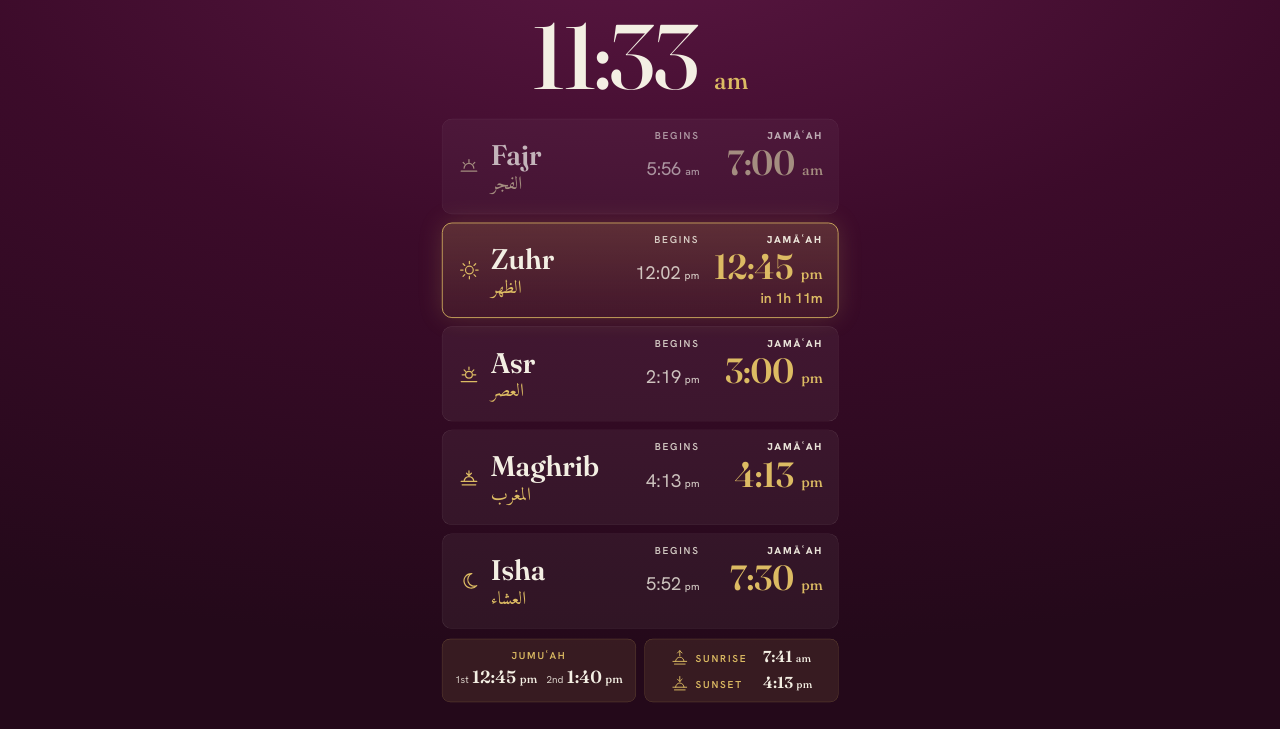
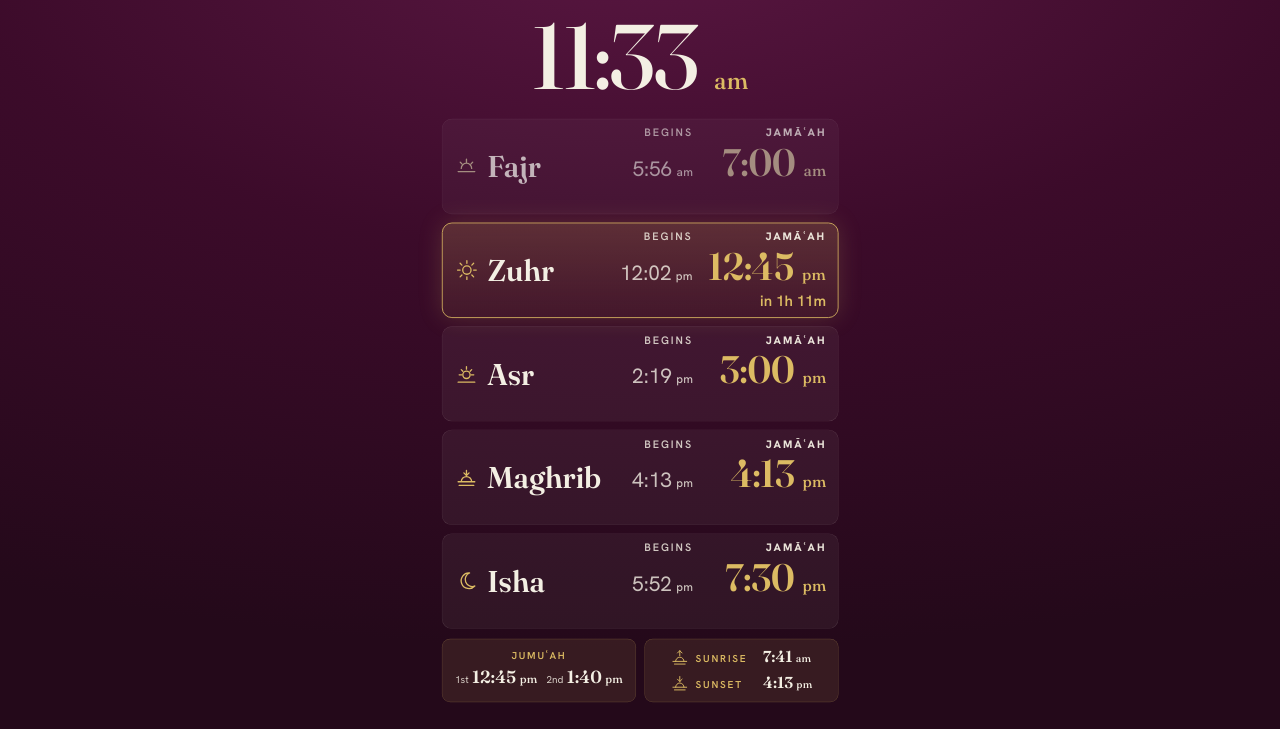
Before and after one commit to yameenbux/Taiyabah-Mosque-Interactive-Screens, a website: page timetablevertical.html in a window 1280 px wide. Shown: the part 71-800 px from the top of the page. Drawn offline with Linux system fonts and the light colour scheme.

Commit message:
Timetable: drop the Arabic prayer names, enlarge what remains
The masjid asked for the English names alone. Width, not height, limits
the name and the jamaah time (Maghrib and a midsummer 10:45 pm nearly fill
a landscape card), so those grow a little and Begins, labels, icons and
the countdown grow more. Checked at the widest text each line must hold.

Co-Authored-By: Claude Opus 5.5 <noreply@anthropic.com>
Claude-Session: https://claude.ai/code/session_01U5zPpiU2Ai19wg5wE3gQzq

```diff
--- a/src/timetable/screen.css
+++ b/src/timetable/screen.css
@@ -22,7 +22,6 @@
 .card .ic{width:56px;height:56px;flex:none;color:var(--goldb)}
 .card .who{display:flex;flex-direction:column;align-items:center;margin-top:16px}
 .card .nm{font-family:var(--serif);font-size:76px;font-weight:600;line-height:88px;height:88px;white-space:nowrap}
-.card .ar{color:var(--goldb);font-size:50px;line-height:64px;height:64px}
 .card .k{font-size:19px;line-height:24px;height:24px;letter-spacing:.24em;color:var(--cream-55);font-weight:600;text-transform:uppercase}
 .card .bk{margin-top:auto;display:flex;flex-direction:column;align-items:center}
 .card .b{font-size:50px;line-height:64px;height:64px;color:var(--cream-80);white-space:nowrap}
@@ -70,7 +69,6 @@ body.portrait .card{display:grid;grid-template-columns:56px minmax(0,1fr) 196px
 body.portrait .card .ic{grid-column:1;grid-row:1/4;align-self:center}
 body.portrait .card .who{grid-column:2;grid-row:1/4;align-self:center;margin:0;align-items:flex-start}
 body.portrait .card .nm{font-size:68px;line-height:80px;height:80px}
-body.portrait .card .ar{font-size:44px;line-height:56px;height:56px}
 body.portrait .card .bk,body.portrait .card .jk{display:contents}
 body.portrait .card .k{grid-row:1;text-align:right;height:auto}
 body.portrait .card .bk .k{grid-column:3}
@@ -131,3 +129,26 @@ body.portrait .card .j.two .ampm{font-size:.62em}
 .logo{height:152px}
 body.portrait .hdr{top:40px;height:124px}
 body.portrait .logo{height:124px}
+
+/* ---- no Arabic names (18 Nov, the masjid's request) ----
+   The English name stands alone, and the room it leaves goes to the rest.
+   Width, not height, limits the name and the jamāʿah time: "Maghrib" and a
+   midsummer "10:45 pm" each nearly fill a landscape card, so those two grow
+   only a little; the begin time, labels, icon and countdown grow more. */
+.card{padding:36px 10px 32px}
+.card .ic{width:72px;height:72px}
+.card .nm{font-size:82px;line-height:96px;height:96px}
+.card .k{font-size:28px;line-height:34px;height:34px}
+.card .b{font-size:64px;line-height:76px;height:76px}
+.card .j{font-size:96px;line-height:120px;height:120px}
+.card .j.two{font-size:48px;line-height:58px}
+.card .cd{font-size:40px;line-height:50px;height:50px}
+
+body.portrait .card{grid-template-columns:56px minmax(0,1fr) 184px 296px;grid-template-rows:36px 110px 48px;padding:0 28px}
+body.portrait .card .ic{width:60px;height:60px}
+body.portrait .card .nm{font-size:72px;line-height:88px;height:88px}
+body.portrait .card .k{font-size:26px;line-height:36px}
+body.portrait .card .b{font-size:50px}
+body.portrait .card .j{font-size:92px}
+body.portrait .card .j.two{font-size:44px}
+body.portrait .card .cd{font-size:36px;line-height:48px;height:48px}
--- a/src/timetable/screen.js
+++ b/src/timetable/screen.js
@@ -4,7 +4,7 @@
  *
  * Every card has the same parts in the same order, so that each line sits
  * at the same height across all five (or in the same column down all five
- * rows in portrait): icon, name, Arabic name, Begins, Jamāʿah, and a
+ * rows in portrait): icon, name, Begins, Jamāʿah, and a
  * countdown line that is empty except on the card whose jamāʿah is next. */
 "use strict";
 (function () {
@@ -36,7 +36,7 @@
       ? '<div class="j two"><div><span class="lab">1st</span>' + fmtTime(rec.jummah.first) + '</div><div><span class="lab">2nd</span>' + fmtTime(rec.jummah.second) + "</div></div>"
       : '<div class="j">' + fmtTime(rec.jamaat[slot.key]) + "</div>";
     return '<div class="' + cls + '">' + icon(slot.key) +
-      '<div class="who"><div class="nm">' + nameHTML(slot.en) + '</div><div class="ar" lang="ar">' + slot.ar + "</div></div>" +
+      '<div class="who"><div class="nm">' + nameHTML(slot.en) + "</div></div>" +
       '<div class="bk"><div class="k">Begins</div><div class="b">' + fmtTime(rec.begins[slot.key]) + "</div></div>" +
       '<div class="jk"><div class="k">Jamāʿah</div>' + jam + '<div class="cd">' + (isNext ? countdown : "") + "</div></div>" +
       "</div>";
--- a/timetablevertical.html
+++ b/timetablevertical.html
@@ -101,7 +101,6 @@ body.portrait #clock{top:200px;font-size:170px}
 .card .ic{width:56px;height:56px;flex:none;color:var(--goldb)}
 .card .who{display:flex;flex-direction:column;align-items:center;margin-top:16px}
 .card .nm{font-family:var(--serif);font-size:76px;font-weight:600;line-height:88px;height:88px;white-space:nowrap}
-.card .ar{color:var(--goldb);font-size:50px;line-height:64px;height:64px}
 .card .k{font-size:19px;line-height:24px;height:24px;letter-spacing:.24em;color:var(--cream-55);font-weight:600;text-transform:uppercase}
 .card .bk{margin-top:auto;display:flex;flex-direction:column;align-items:center}
 .card .b{font-size:50px;line-height:64px;height:64px;color:var(--cream-80);white-space:nowrap}
@@ -149,7 +148,6 @@ body.portrait .card{display:grid;grid-template-columns:56px minmax(0,1fr) 196px
 body.portrait .card .ic{grid-column:1;grid-row:1/4;align-self:center}
 body.portrait .card .who{grid-column:2;grid-row:1/4;align-self:center;margin:0;align-items:flex-start}
 body.portrait .card .nm{font-size:68px;line-height:80px;height:80px}
-body.portrait .card .ar{font-size:44px;line-height:56px;height:56px}
 body.portrait .card .bk,body.portrait .card .jk{display:contents}
 body.portrait .card .k{grid-row:1;text-align:right;height:auto}
 body.portrait .card .bk .k{grid-column:3}
@@ -210,6 +208,29 @@ body.portrait .card .j.two .ampm{font-size:.62em}
 .logo{height:152px}
 body.portrait .hdr{top:40px;height:124px}
 body.portrait .logo{height:124px}
+
+/* ---- no Arabic names (18 Nov, the masjid's request) ----
+   The English name stands alone, and the room it leaves goes to the rest.
+   Width, not height, limits the name and the jamāʿah time: "Maghrib" and a
+   midsummer "10:45 pm" each nearly fill a landscape card, so those two grow
+   only a little; the begin time, labels, icon and countdown grow more. */
+.card{padding:36px 10px 32px}
+.card .ic{width:72px;height:72px}
+.card .nm{font-size:82px;line-height:96px;height:96px}
+.card .k{font-size:28px;line-height:34px;height:34px}
+.card .b{font-size:64px;line-height:76px;height:76px}
+.card .j{font-size:96px;line-height:120px;height:120px}
+.card .j.two{font-size:48px;line-height:58px}
+.card .cd{font-size:40px;line-height:50px;height:50px}
+
+body.portrait .card{grid-template-columns:56px minmax(0,1fr) 184px 296px;grid-template-rows:36px 110px 48px;padding:0 28px}
+body.portrait .card .ic{width:60px;height:60px}
+body.portrait .card .nm{font-size:72px;line-height:88px;height:88px}
+body.portrait .card .k{font-size:26px;line-height:36px}
+body.portrait .card .b{font-size:50px}
+body.portrait .card .j{font-size:92px}
+body.portrait .card .j.two{font-size:44px}
+body.portrait .card .cd{font-size:36px;line-height:48px;height:48px}
 </style>
 </head>
 <body class="portrait">
@@ -458,7 +479,7 @@ function startReliability(tick) {
  *
  * Every card has the same parts in the same order, so that each line sits
  * at the same height across all five (or in the same column down all five
- * rows in portrait): icon, name, Arabic name, Begins, Jamāʿah, and a
+ * rows in portrait): icon, name, Begins, Jamāʿah, and a
  * countdown line that is empty except on the card whose jamāʿah is next. */
 "use strict";
 (function () {
@@ -490,7 +511,7 @@ function startReliability(tick) {
       ? '<div class="j two"><div><span class="lab">1st<\/span>' + fmtTime(rec.jummah.first) + '<\/div><div><span class="lab">2nd<\/span>' + fmtTime(rec.jummah.second) + "<\/div><\/div>"
       : '<div class="j">' + fmtTime(rec.jamaat[slot.key]) + "<\/div>";
     return '<div class="' + cls + '">' + icon(slot.key) +
-      '<div class="who"><div class="nm">' + nameHTML(slot.en) + '<\/div><div class="ar" lang="ar">' + slot.ar + "<\/div><\/div>" +
+      '<div class="who"><div class="nm">' + nameHTML(slot.en) + "<\/div><\/div>" +
       '<div class="bk"><div class="k">Begins<\/div><div class="b">' + fmtTime(rec.begins[slot.key]) + "<\/div><\/div>" +
       '<div class="jk"><div class="k">Jamāʿah<\/div>' + jam + '<div class="cd">' + (isNext ? countdown : "") + "<\/div><\/div>" +
       "<\/div>";
```
Also changed, not shown: tests/timetable.test.mjs (+2 -2 lines), timetable.html (+25 -4 lines).
